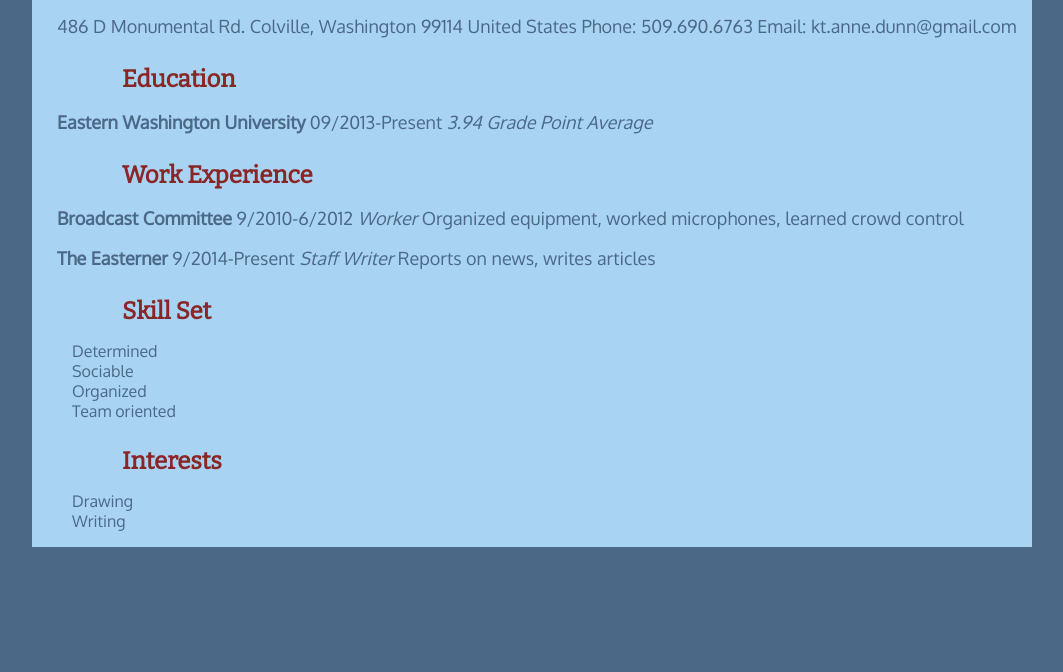
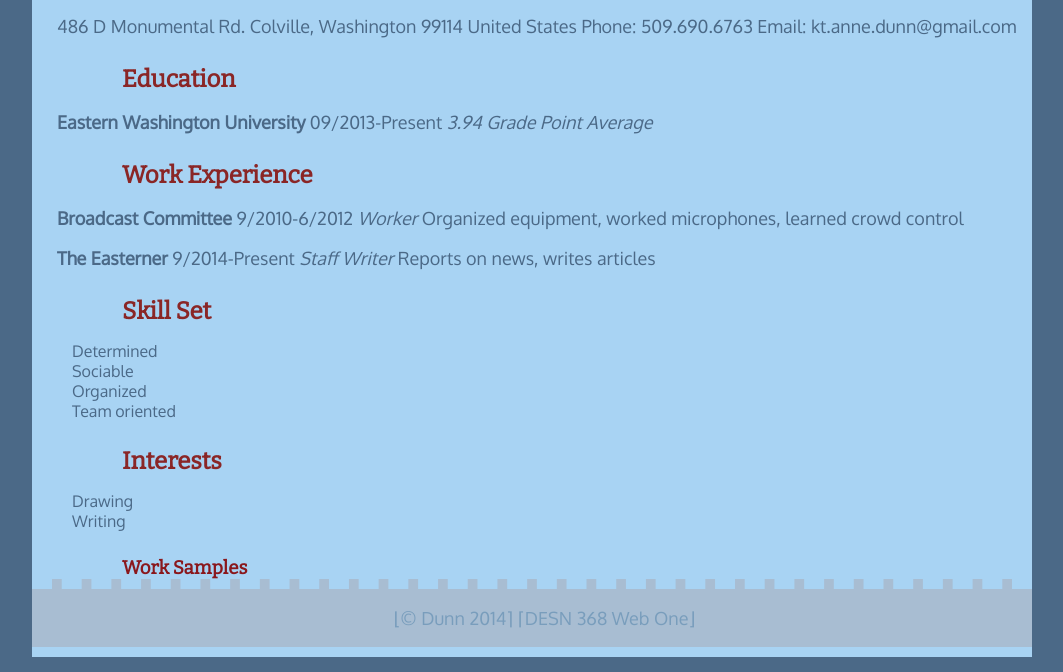
Before and after one commit to katiedunn14/p2_resume, a plain HTML site: page index.html in a window 1280 px wide. Shown: the part 128-800 px from the top of the page, without its empty margins (108-1171 px from the left). Drawn offline with nearby package versions, Linux system fonts and the light colour scheme.

Commit message:
added flavicon

```diff
--- a/index.html
+++ b/index.html
@@ -2,10 +2,9 @@
 <html lang="en">
 <head>
   <meta charset="UTF-8" />
-  <title>P1 Bio: P. Colin Manikoth</title>
+  <title>Katie Dunn Resume</title>
 
  <link rel="icon" href="favicon.ico">
-
   <link rel="stylesheet" href="css/normalize.css">
   <link rel="stylesheet" href="css/grid.css">
   <link rel="stylesheet" href="css/styles.css">
@@ -62,6 +61,13 @@ Reports on news, writes articles</p>
 <li>Writing</li>
 </ul>
 
+<h3><a href="http://easterneronline.com/staff/?writer=Katie%20Dunn" target="blank">Work Samples</a></h3>
+
+
+	<footer id="footer" class="grid_12">
+		<p>&lfloor;&copy; Dunn 2014&rceil;  &lceil;DESN 368 Web One&rfloor;</p>
+	</footer>
+
 
 		<!-- No Content After -->
 		<!-- Clearfix -->
```
Also changed, not shown: favicon.ico (added).
